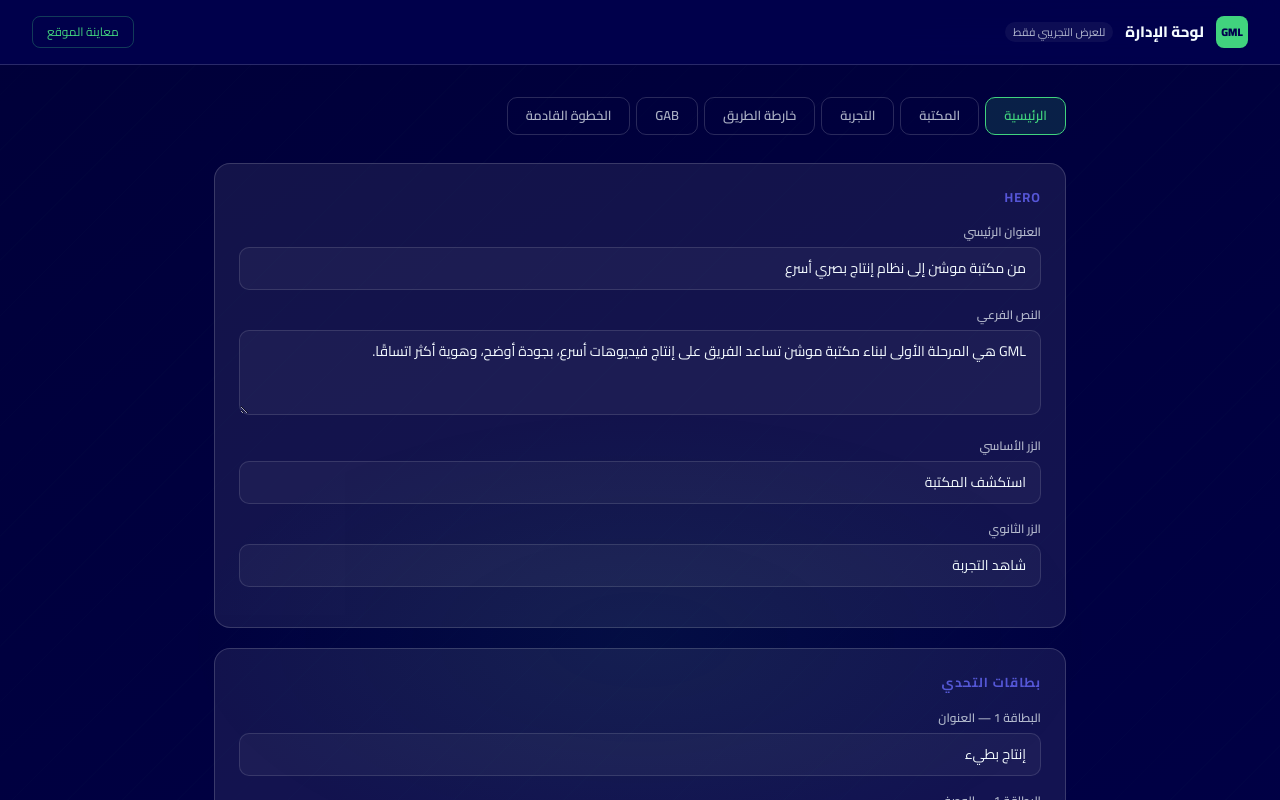
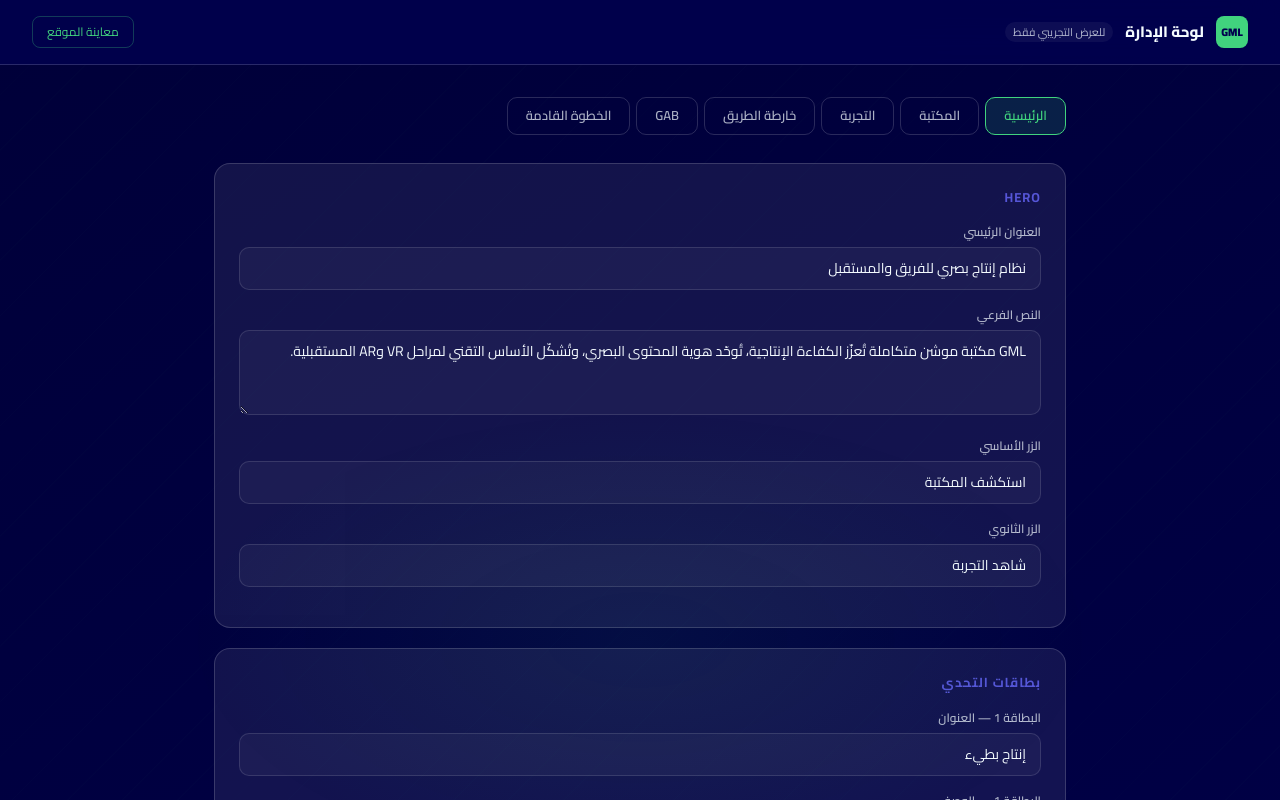
Before and after one commit to hamza00555-sketch/GML, a Next.js app: page /admin in a window 1280 px wide. Shown: the top 800 px of the page. Built offline with nearby package versions, Linux system fonts and the light colour scheme.

Commit message:
Update hero title and subtitle to vision-forward messaging
https://claude.ai/code/session_01VpcfuKpGZYgKQnBvjg1mdH

```diff
--- a/src/data/siteContent.ts
+++ b/src/data/siteContent.ts
@@ -1,8 +1,8 @@
 export const defaultContent = {
   home: {
     hero: {
-      title: 'من مكتبة موشن إلى نظام إنتاج بصري أسرع',
-      subtitle: 'GML هي المرحلة الأولى لبناء مكتبة موشن تساعد الفريق على إنتاج فيديوهات أسرع، بجودة أوضح، وهوية أكثر اتساقًا.',
+      title: 'نظام إنتاج بصري للفريق والمستقبل',
+      subtitle: 'GML مكتبة موشن متكاملة تُعزّز الكفاءة الإنتاجية، تُوحّد هوية المحتوى البصري، وتُشكّل الأساس التقني لمراحل VR وAR المستقبلية.',
       primaryCTA: 'استكشف المكتبة',
       secondaryCTA: 'شاهد التجربة',
     },
```
